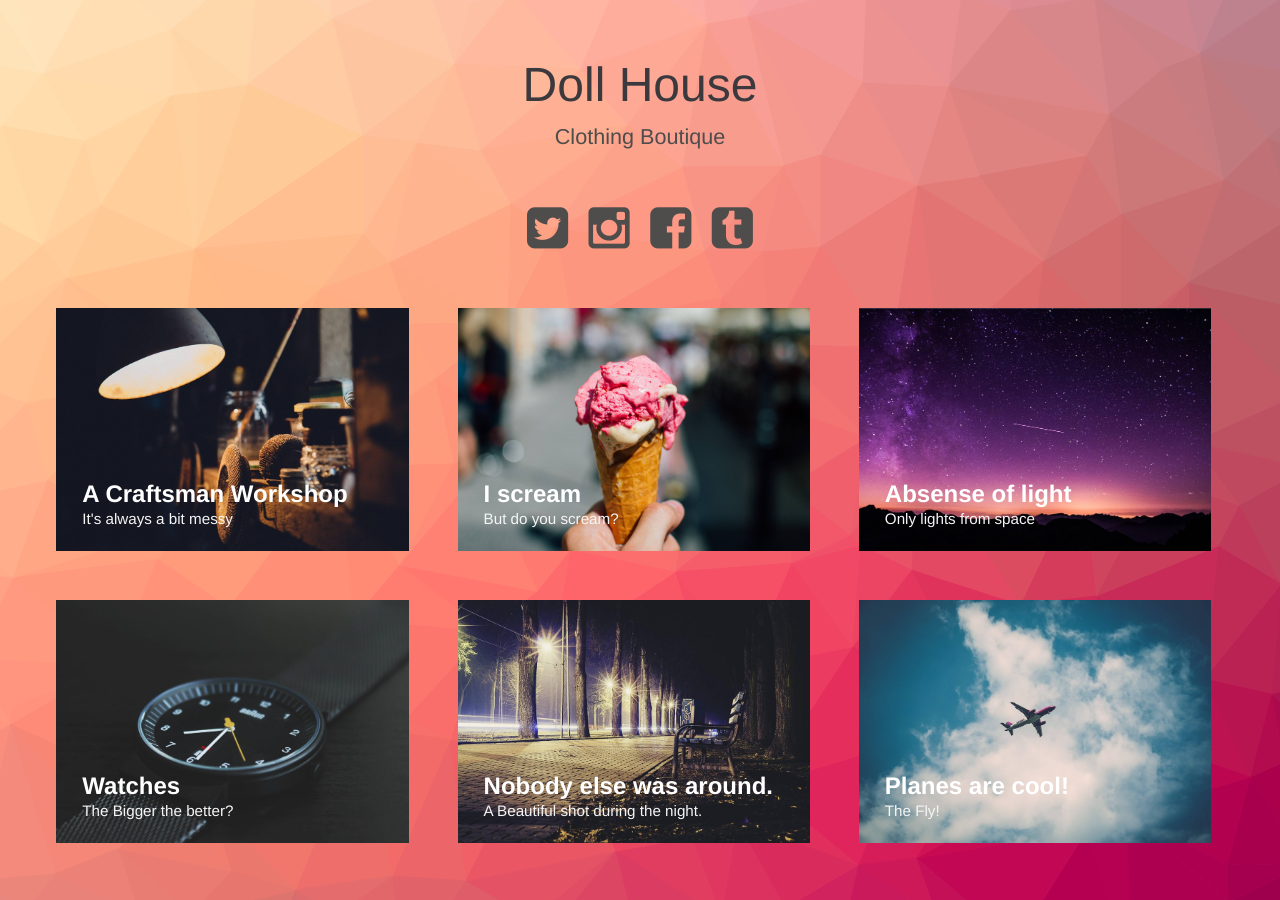
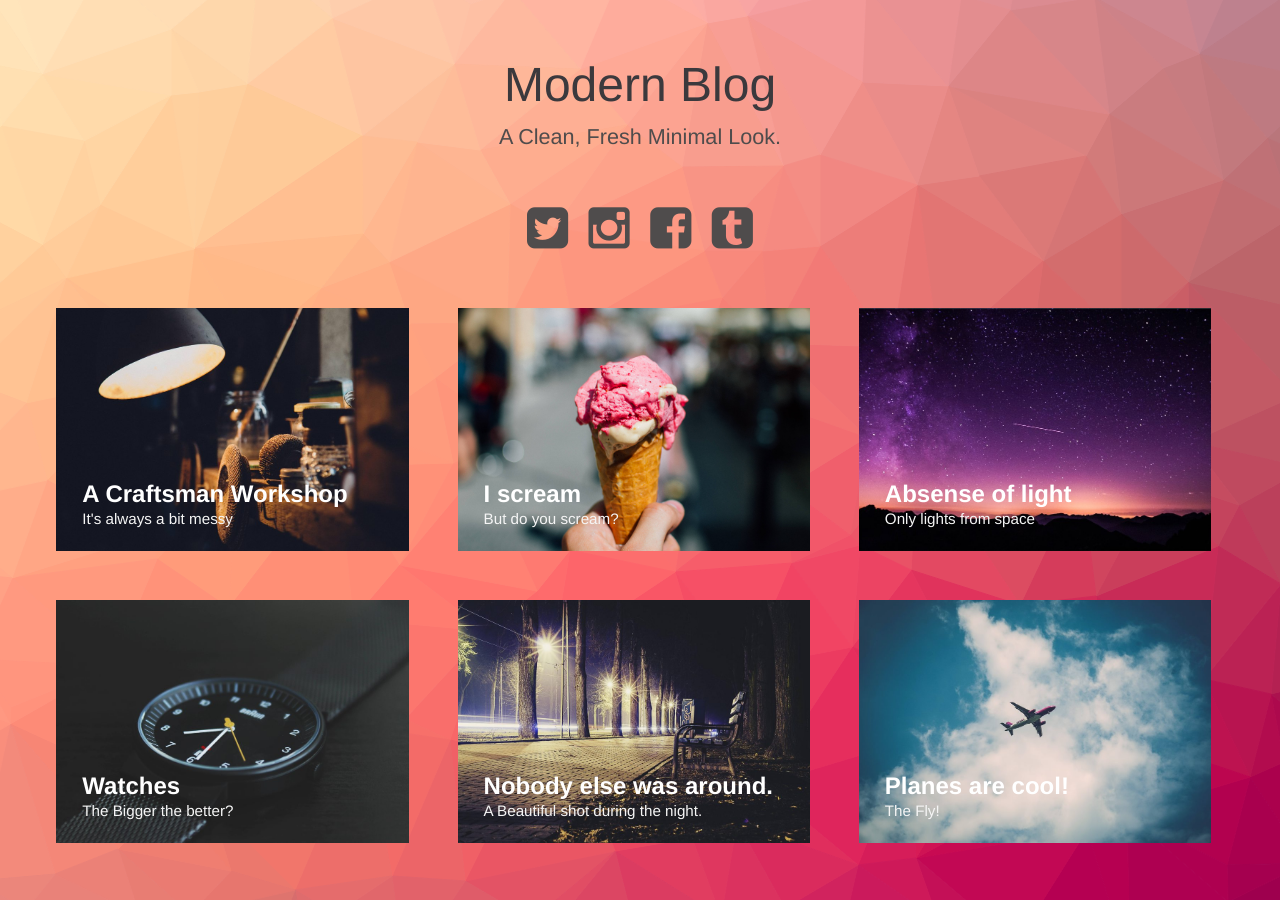
Before and after one commit to JaleesaH/JaleesaH.github.io, a Jekyll site: the page built from index.html, in a window 1280 px wide. Built offline with Jekyll 4.4.1, drawn with Linux system fonts in a browser that asks for light colours.

Commit message:
Revert "Changed name of site"
This reverts commit 20f156c3cb1d482d5f9bc6fffc6f260eae0ee1b4.

```diff
--- a/index.html
+++ b/index.html
@@ -28,7 +28,7 @@ layout: compress
 <body class="body">
 <div class="container">
     <header class="header">
-        <h1>Doll House<span>Clothing Boutique</span></h1>
+        <h1>Modern Blog<span>A Clean, Fresh Minimal Look.</span></h1>
         <nav class="links">
             <a href="#"><i class="fa fa-twitter-square fa-3x"></i></a>
             <a href="#"><i class="fa fa-instagram fa-3x"></i></a>
```
